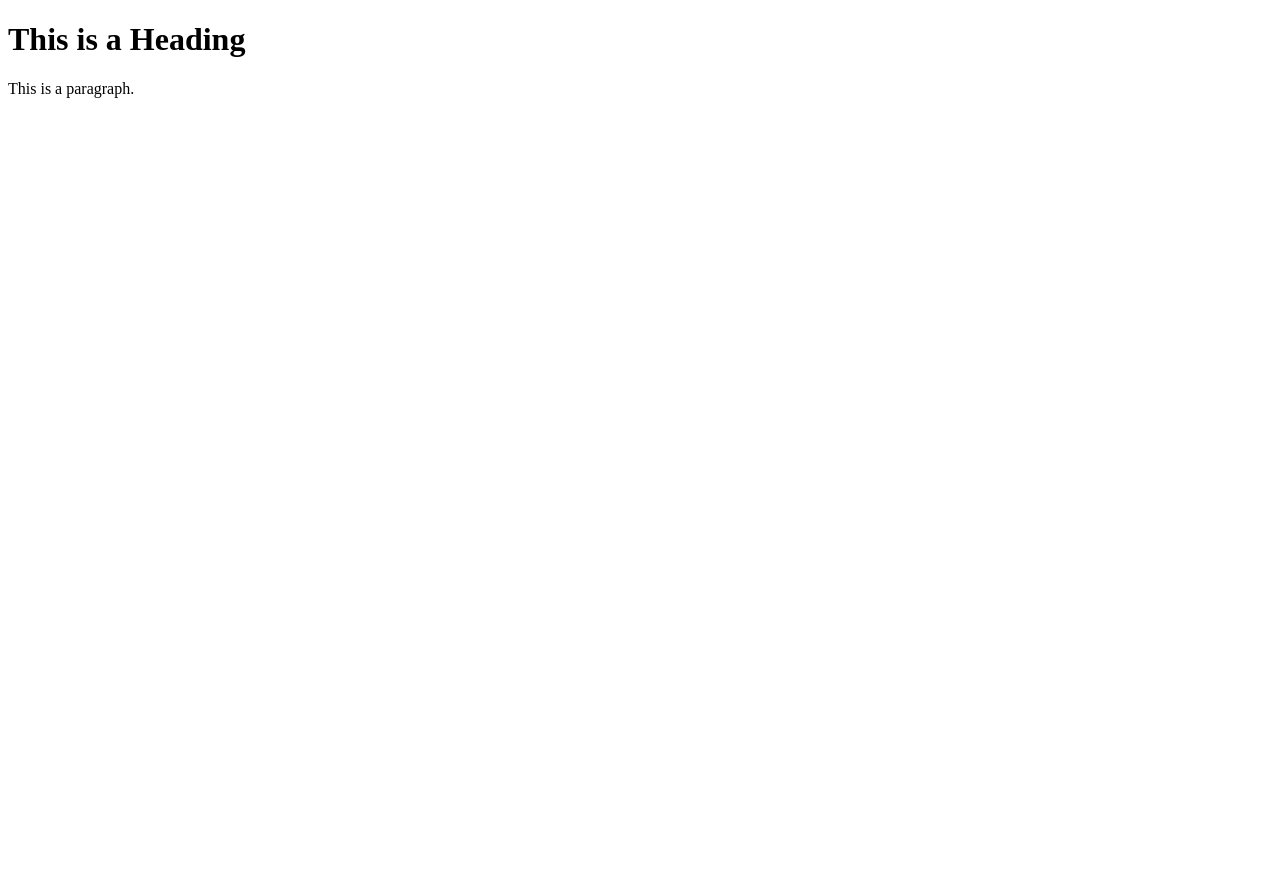
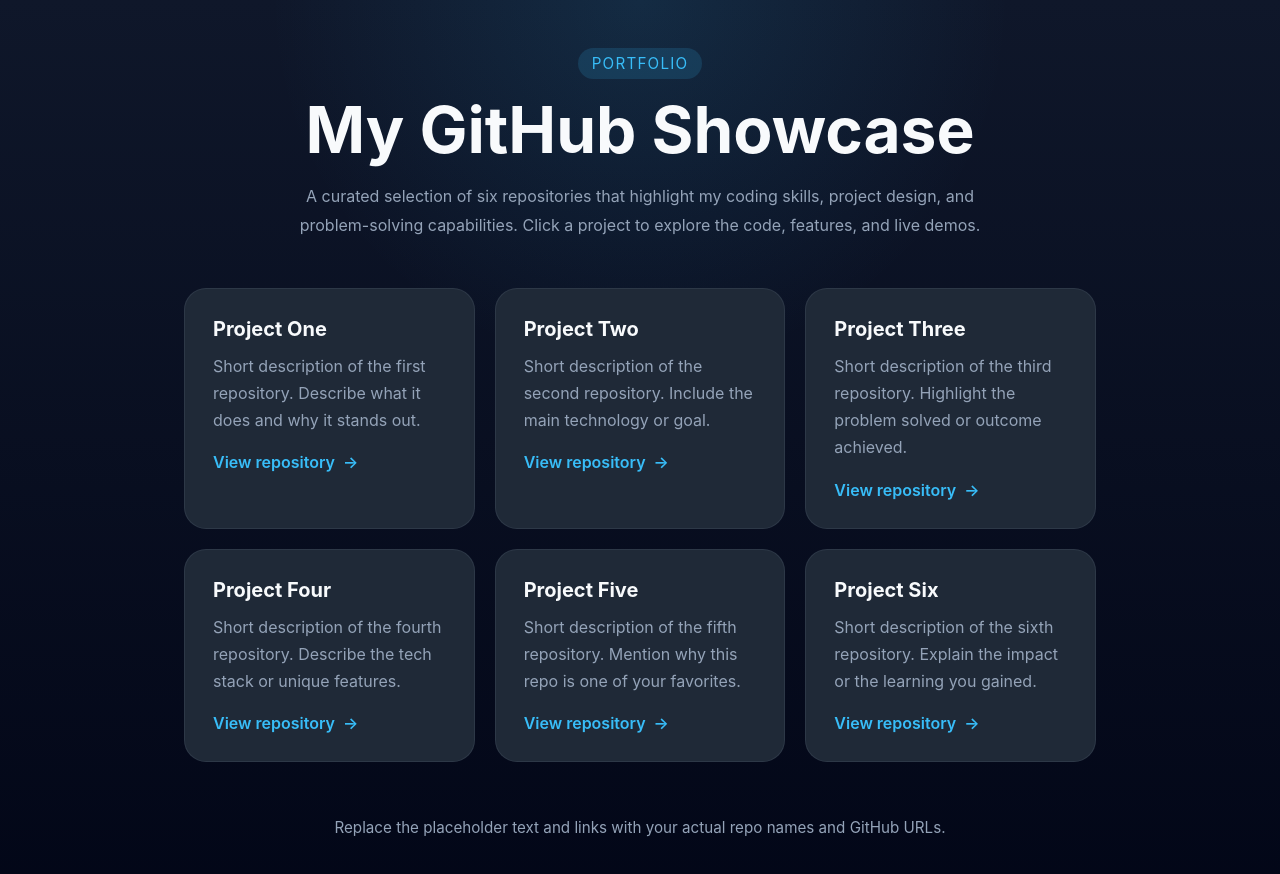
Before and after one commit to Emil-Gruenwald/Portfolio, a plain HTML site: page index.html in a window 1280 px wide. Before the commit the page ends 800 px from the top, so only its background shows below. Drawn offline with Linux system fonts and the light colour scheme.

Commit message:
Template

```diff
--- a/index.html
+++ b/index.html
@@ -1,12 +1,179 @@
 <!DOCTYPE html>
-<html>
+<html lang="en">
 <head>
-<title>Page Title</title>
+  <meta charset="UTF-8" />
+  <meta name="viewport" content="width=device-width, initial-scale=1.0" />
+  <title>My GitHub Portfolio</title>
+  <style>
+    :root {
+      --bg: #0f172a;
+      --surface: #111827;
+      --text: #f8fafc;
+      --muted: #94a3b8;
+      --accent: #38bdf8;
+      --card: #1f2937;
+      --card-hover: #272f45;
+    }
+
+    * {
+      box-sizing: border-box;
+    }
+
+    body {
+      margin: 0;
+      min-height: 100vh;
+      font-family: Inter, system-ui, -apple-system, BlinkMacSystemFont, 'Segoe UI', sans-serif;
+      background: radial-gradient(circle at top, rgba(56, 189, 248, 0.12), transparent 33%),
+                  linear-gradient(180deg, #0f172a 0%, #020617 100%);
+      color: var(--text);
+    }
+
+    .page {
+      max-width: 960px;
+      margin: 0 auto;
+      padding: 48px 24px 72px;
+    }
+
+    header {
+      text-align: center;
+      margin-bottom: 48px;
+    }
+
+    .eyebrow {
+      display: inline-block;
+      margin-bottom: 18px;
+      padding: 6px 14px;
+      border-radius: 999px;
+      background: rgba(56, 189, 248, 0.15);
+      color: var(--accent);
+      font-size: 0.95rem;
+      letter-spacing: 0.08em;
+      text-transform: uppercase;
+    }
+
+    h1 {
+      margin: 0;
+      font-size: clamp(2.5rem, 5vw, 4rem);
+      line-height: 1.02;
+    }
+
+    p.subtitle {
+      max-width: 720px;
+      margin: 20px auto 0;
+      color: var(--muted);
+      font-size: 1rem;
+      line-height: 1.8;
+    }
+
+    .repo-grid {
+      display: grid;
+      gap: 20px;
+      grid-template-columns: repeat(auto-fit, minmax(250px, 1fr));
+    }
+
+    .repo-card {
+      background: var(--card);
+      border: 1px solid rgba(148, 163, 184, 0.12);
+      border-radius: 22px;
+      padding: 28px;
+      transition: transform 200ms ease, border-color 200ms ease, background 200ms ease;
+    }
+
+    .repo-card:hover {
+      transform: translateY(-4px);
+      border-color: rgba(56, 189, 248, 0.4);
+      background: var(--card-hover);
+    }
+
+    .repo-card h2 {
+      margin: 0 0 12px;
+      font-size: 1.25rem;
+    }
+
+    .repo-card p {
+      margin: 0 0 18px;
+      color: var(--muted);
+      line-height: 1.7;
+    }
+
+    .repo-card a {
+      display: inline-flex;
+      align-items: center;
+      color: var(--accent);
+      text-decoration: none;
+      font-weight: 600;
+    }
+
+    .repo-card a::after {
+      content: '→';
+      margin-left: 8px;
+      transition: margin-left 150ms ease;
+    }
+
+    .repo-card a:hover::after {
+      margin-left: 12px;
+    }
+
+    footer {
+      margin-top: 56px;
+      text-align: center;
+      color: var(--muted);
+      font-size: 0.95rem;
+    }
+  </style>
 </head>
 <body>
+  <main class="page">
+    <header>
+      <span class="eyebrow">Portfolio</span>
+      <h1>My GitHub Showcase</h1>
+      <p class="subtitle">
+        A curated selection of six repositories that highlight my coding skills, project design, and problem-solving capabilities.
+        Click a project to explore the code, features, and live demos.
+      </p>
+    </header>
 
-<h1>This is a Heading</h1>
-<p>This is a paragraph.</p>
+    <section class="repo-grid">
+      <article class="repo-card">
+        <h2>Project One</h2>
+        <p>Short description of the first repository. Describe what it does and why it stands out.</p>
+        <a href="#" target="_blank" rel="noopener noreferrer">View repository</a>
+      </article>
 
+      <article class="repo-card">
+        <h2>Project Two</h2>
+        <p>Short description of the second repository. Include the main technology or goal.</p>
+        <a href="#" target="_blank" rel="noopener noreferrer">View repository</a>
+      </article>
+
+      <article class="repo-card">
+        <h2>Project Three</h2>
+        <p>Short description of the third repository. Highlight the problem solved or outcome achieved.</p>
+        <a href="#" target="_blank" rel="noopener noreferrer">View repository</a>
+      </article>
+
+      <article class="repo-card">
+        <h2>Project Four</h2>
+        <p>Short description of the fourth repository. Describe the tech stack or unique features.</p>
+        <a href="#" target="_blank" rel="noopener noreferrer">View repository</a>
+      </article>
+
+      <article class="repo-card">
+        <h2>Project Five</h2>
+        <p>Short description of the fifth repository. Mention why this repo is one of your favorites.</p>
+        <a href="#" target="_blank" rel="noopener noreferrer">View repository</a>
+      </article>
+
+      <article class="repo-card">
+        <h2>Project Six</h2>
+        <p>Short description of the sixth repository. Explain the impact or the learning you gained.</p>
+        <a href="#" target="_blank" rel="noopener noreferrer">View repository</a>
+      </article>
+    </section>
+
+    <footer>
+      <p>Replace the placeholder text and links with your actual repo names and GitHub URLs.</p>
+    </footer>
+  </main>
 </body>
 </html>
```
